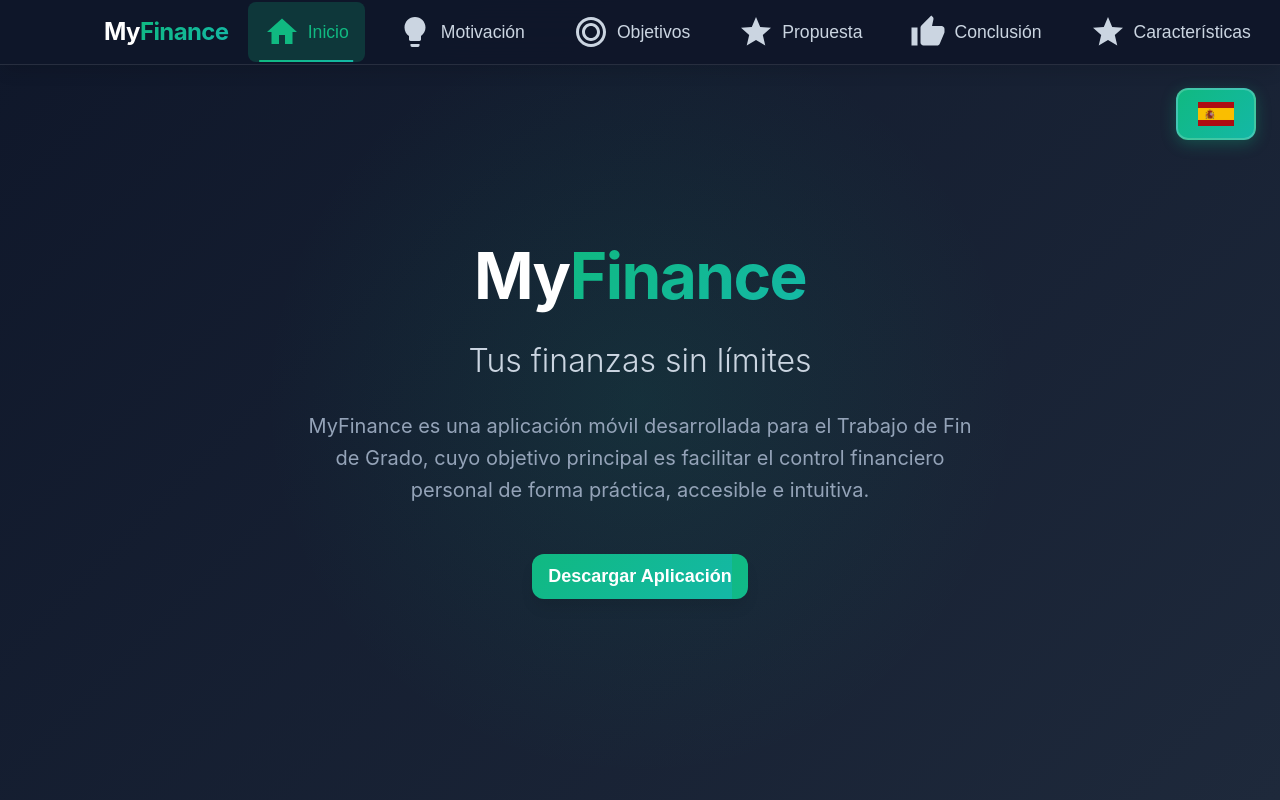
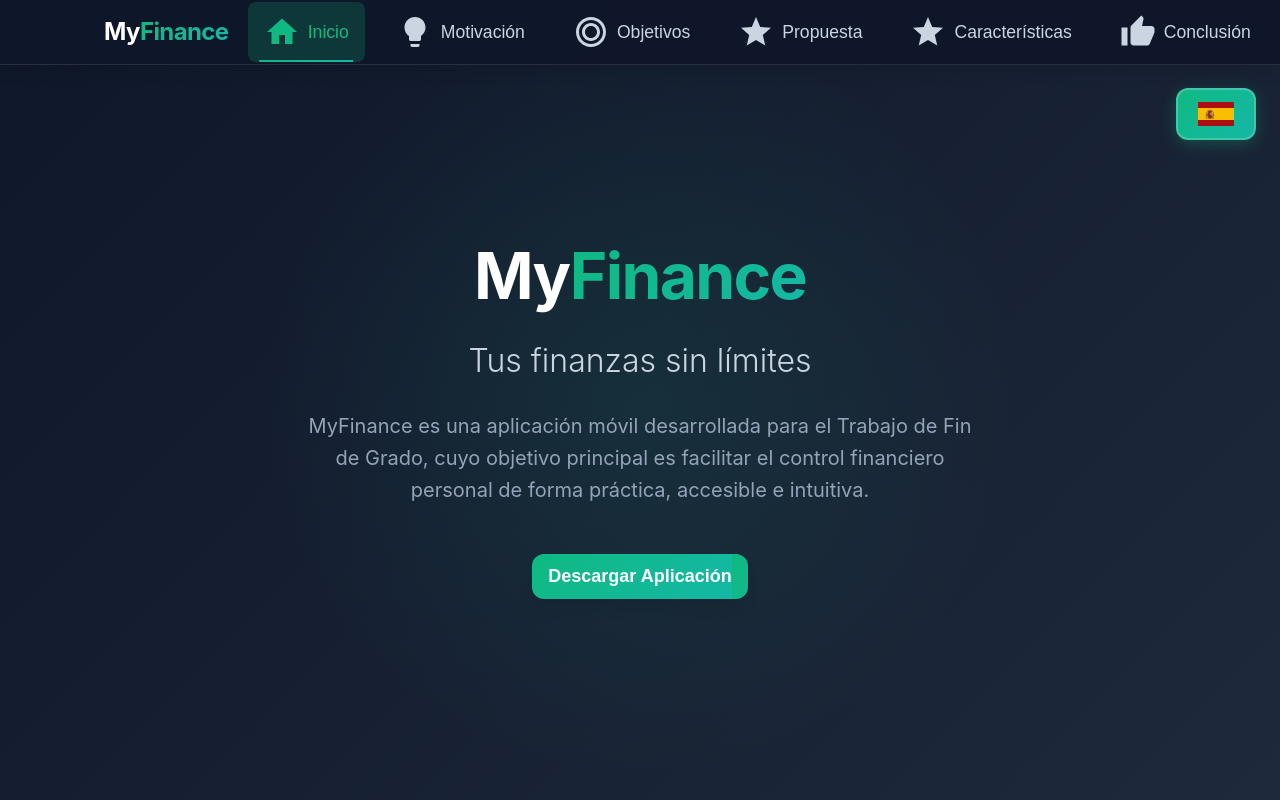
Before and after one commit to miguelreyess1/TFG-GS-DAM, a React (Vite) app in the folder Web/: page / in a window 1280 px wide. Shown: the top 800 px of the page. Built offline with nearby package versions, Linux system fonts and the light colour scheme.

Commit message:
Cambios web

```diff
--- a/Web/src/App.jsx
+++ b/Web/src/App.jsx
@@ -190,8 +190,8 @@ const translations = {
       motivation: "Motivación",
       objectives: "Objetivos",
       proposal: "Propuesta",
+      features: "Características",
       conclusion: "Conclusión",
-      features: "Características",
       download: "Descarga",
       contact: "Contacto",
     },
@@ -265,22 +265,7 @@ const translations = {
         ],
       },
     },
-    conclusion: {
-      badge: "Conclusiones",
-      title: "Reflexiones y Futuro",
-      description: "Conclusiones del proyecto y perspectivas de desarrollo futuro.",
-      satisfaction: {
-        title: "Satisfacción con el Resultado",
-        description:
-          "El proyecto ha cumplidao con las expectativas, logrando una aplicación robusta que combina exitosamente tecnología moderna con utilidad práctica para la gestión financiera personal.",
-      },
-      impact: {
-        title: "Impacto Profesional",
-        description:
-          "Este TFG ha consolidado mis habilidades como desarrollador Android y me ha preparado para enfrentar proyectos complejos en el ámbito profesional.",
-      },
-    },
-    features: {
+        features: {
       title: "Características de MyFinance",
       description:
         "Funcionalidades principales que hacen de MyFinance una herramienta completa para la gestión financiera personal.",
@@ -318,6 +303,21 @@ const translations = {
           desc: "Almacenamiento local con SQLite, sin dependencia de servicios en la nube.",
         },
       ],
+    },
+    conclusion: {
+      badge: "Conclusiones",
+      title: "Reflexiones y Futuro",
+      description: "Conclusiones del proyecto y perspectivas de desarrollo futuro.",
+      satisfaction: {
+        title: "Satisfacción con el Resultado",
+        description:
+          "El proyecto ha cumplidao con las expectativas, logrando una aplicación robusta que combina exitosamente tecnología moderna con utilidad práctica para la gestión financiera personal.",
+      },
+      impact: {
+        title: "Impacto Profesional",
+        description:
+          "Este TFG ha consolidado mis habilidades como desarrollador Android y me ha preparado para enfrentar proyectos complejos en el ámbito profesional.",
+      },
     },
     download: {
       badge: "Aplicación Disponible",
@@ -368,8 +368,8 @@ const translations = {
       motivation: "Motivation",
       objectives: "Objectives",
       proposal: "Proposal",
+      features: "Features",
       conclusion: "Conclusion",
-      features: "Features",
       download: "Download",
       contact: "Contact",
     },
@@ -442,22 +442,7 @@ const translations = {
         ],
       },
     },
-    conclusion: {
-      badge: "Conclusions",
-      title: "Reflections and Future",
-      description: "Project conclusions and future development perspectives.",
-      satisfaction: {
-        title: "Satisfaction with the Result",
-        description:
-          "The project has exceeded initial expectations, achieving a robust application that successfully combines modern technology with practical utility for personal financial management.",
-      },
-      impact: {
-        title: "Professional Impact",
-        description:
-          "This Final Project has consolidated my skills as an Android developer and prepared me to face complex projects in the professional field.",
-      },
-    },
-    features: {
+        features: {
       title: "MyFinance Features",
       description: "Main functionalities that make MyFinance a complete tool for personal financial management.",
       items: [
@@ -494,6 +479,21 @@ const translations = {
           desc: "Local storage with SQLite, without dependency on cloud services.",
         },
       ],
+    },
+    conclusion: {
+      badge: "Conclusions",
+      title: "Reflections and Future",
+      description: "Project conclusions and future development perspectives.",
+      satisfaction: {
+        title: "Satisfaction with the Result",
+        description:
+          "The project has exceeded initial expectations, achieving a robust application that successfully combines modern technology with practical utility for personal financial management.",
+      },
+      impact: {
+        title: "Professional Impact",
+        description:
+          "This Final Project has consolidated my skills as an Android developer and prepared me to face complex projects in the professional field.",
+      },
     },
     download: {
       badge: "Application Available",
@@ -569,8 +569,8 @@ function App() {
     { id: "motivation", label: t.nav.motivation, icon: LightbulbIcon },
     { id: "objectives", label: t.nav.objectives, icon: TargetIcon },
     { id: "proposal", label: t.nav.proposal, icon: StarIcon },
+    { id: "features", label: t.nav.features, icon: StarIcon },
     { id: "conclusion", label: t.nav.conclusion, icon: ThumbsUpIcon },
-    { id: "features", label: t.nav.features, icon: StarIcon },
     { id: "download", label: t.nav.download, icon: DownloadIcon },
     { id: "contact", label: t.nav.contact, icon: EmailIcon },
   ]
@@ -581,8 +581,8 @@ function App() {
     { id: "motivation", ref: motivationRef },
     { id: "objectives", ref: objectivesRef },
     { id: "proposal", ref: proposalRef },
+    { id: "features", ref: featuresRef },
     { id: "conclusion", ref: conclusionRef },
-    { id: "features", ref: featuresRef },
     { id: "download", ref: downloadRef },
     { id: "contact", ref: contactRef },
   ]
@@ -1047,30 +1047,6 @@ function App() {
             </div>
           )}
         </div>
-
-        {/* Controles de presentación */}
-        <div className="presentation-controls">
-          <button onClick={handlePrevSlide} disabled={currentSlide === 0} className="presentation-nav-btn">
-            <span>← Anterior</span>
-          </button>
-
-          <div className="presentation-info">
-            <div className="presentation-counter">
-              {currentSlide + 1} / {sections.length}
-            </div>
-            <div className="presentation-section-name">
-              {navItems.find((item) => item.id === currentSection.id)?.label}
-            </div>
-          </div>
-
-          <button
-            onClick={handleNextSlide}
-            disabled={currentSlide === sections.length - 1}
-            className="presentation-nav-btn"
-          >
-            <span>Siguiente →</span>
-          </button>
-        </div>
       </div>
     )
   }
@@ -1274,6 +1250,28 @@ function App() {
         </div>
       </section>
 
+     <div className="section-separator"></div>
+
+      {/* Features Section */}
+      <section id="features" ref={featuresRef} className={getSectionClass("features-section")}>
+        <div className="section-container">
+          <div className="section-header">
+            <h2 className="section-title">{t.features.title}</h2>
+            <p className="section-description">{t.features.description}</p>
+          </div>
+
+          <div className="features-grid">
+            {features.map((feature, idx) => (
+              <div key={idx} className="feature-card" style={{ animationDelay: `${idx * 0.1}s` }}>
+                <div className="feature-icon">{feature.icon}</div>
+                <h3 className="feature-title">{feature.title}</h3>
+                <p className="feature-description">{feature.desc}</p>
+              </div>
+            ))}
+          </div>
+        </div>
+      </section>
+
       <div className="section-separator"></div>
 
       {/* Conclusion Section */}
@@ -1301,28 +1299,6 @@ function App() {
               <h3 className="conclusion-card-title">{t.conclusion.impact.title}</h3>
               <p className="conclusion-card-desc">{t.conclusion.impact.description}</p>
             </div>
-          </div>
-        </div>
-      </section>
-
-      <div className="section-separator"></div>
-
-      {/* Features Section */}
-      <section id="features" ref={featuresRef} className={getSectionClass("features-section")}>
-        <div className="section-container">
-          <div className="section-header">
-            <h2 className="section-title">{t.features.title}</h2>
-            <p className="section-description">{t.features.description}</p>
-          </div>
-
-          <div className="features-grid">
-            {features.map((feature, idx) => (
-              <div key={idx} className="feature-card" style={{ animationDelay: `${idx * 0.1}s` }}>
-                <div className="feature-icon">{feature.icon}</div>
-                <h3 className="feature-title">{feature.title}</h3>
-                <p className="feature-description">{feature.desc}</p>
-              </div>
-            ))}
           </div>
         </div>
       </section>
```
